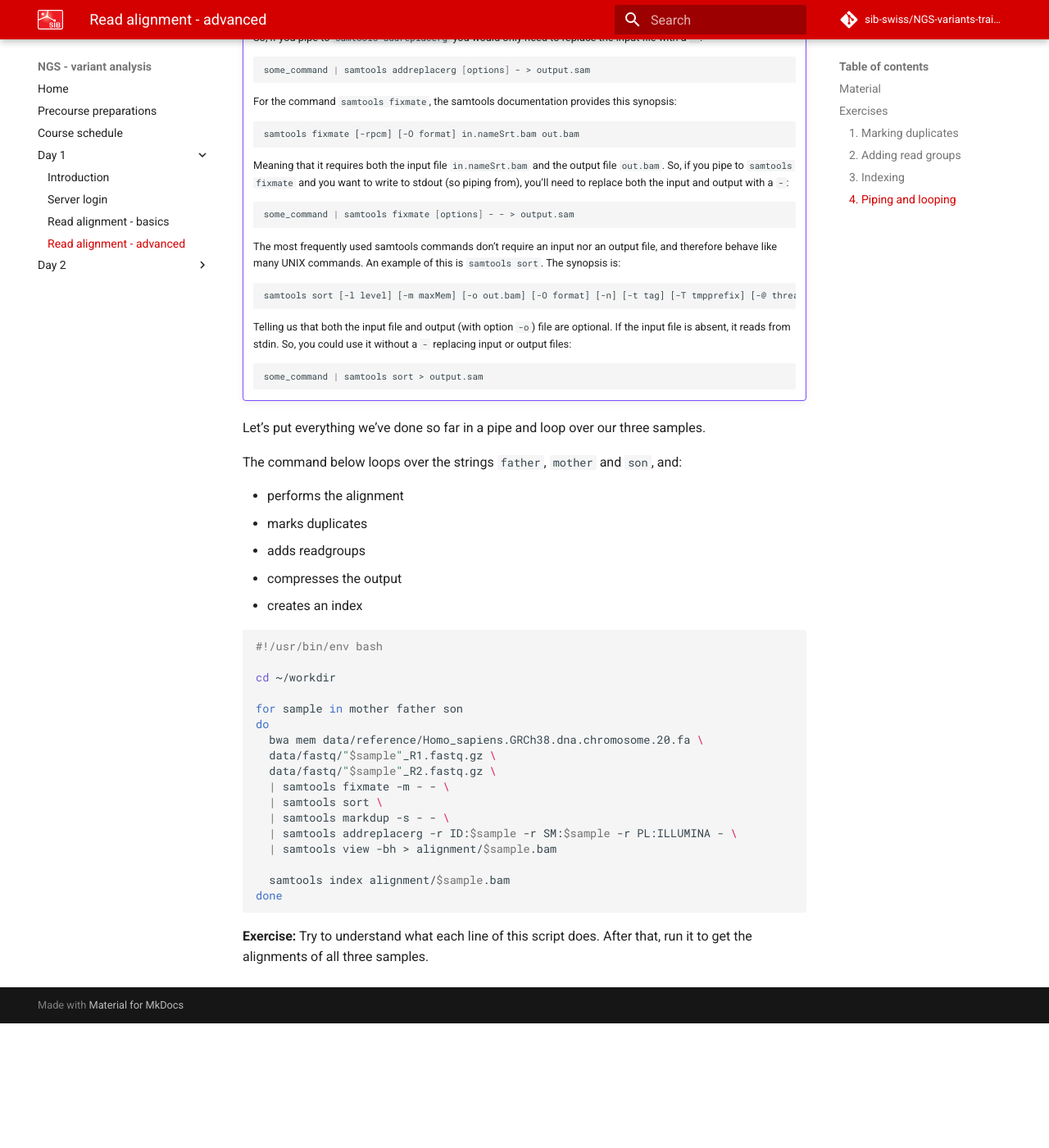
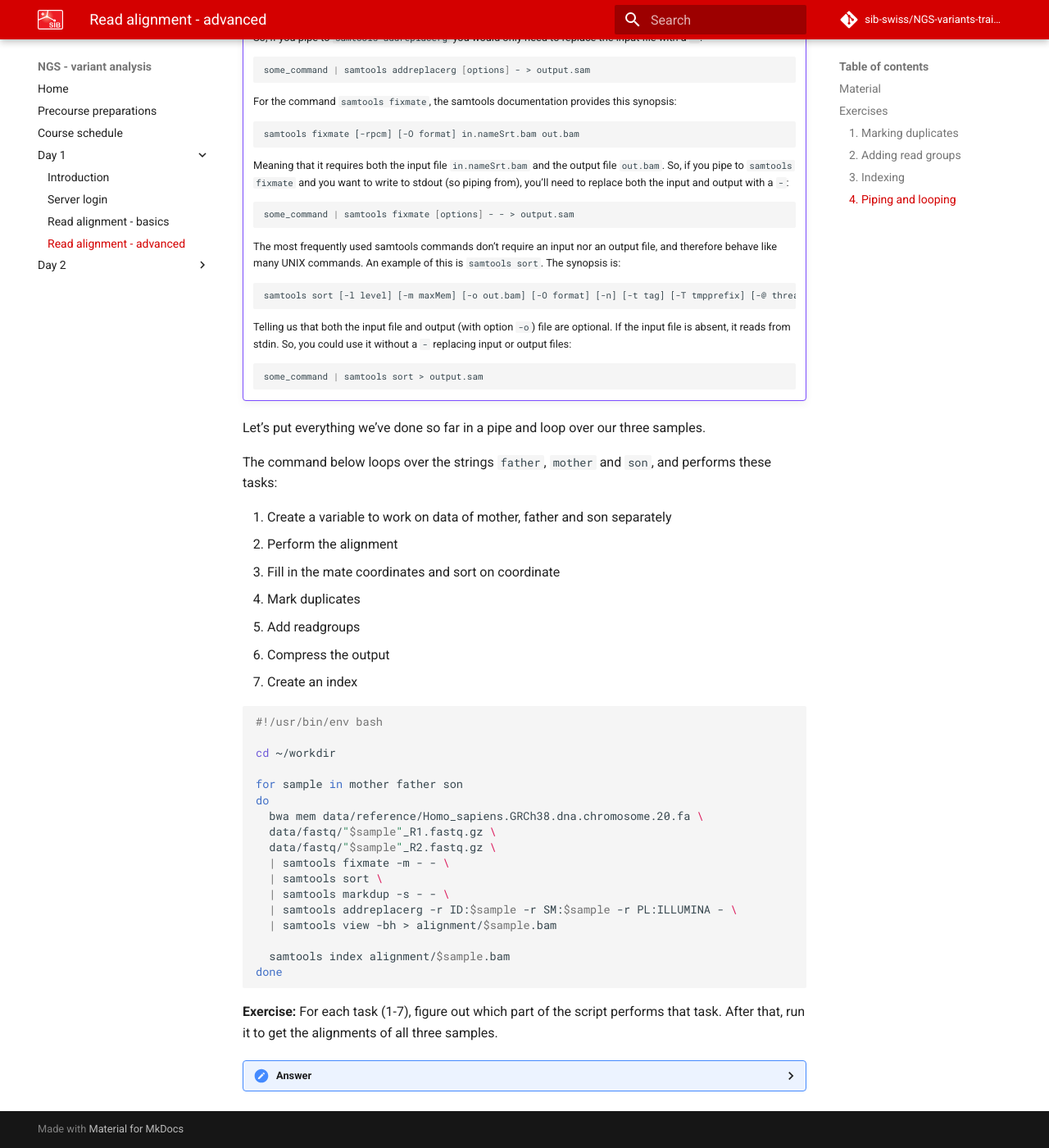
Before and after one commit to sib-swiss/NGS-variants-training, an MkDocs documentation site: the page built from docs/day1/alignment_advanced.md, in a window 1280 px wide and 1400 px high, scrolled down 2304 px. Shown: the whole window at 82% size. Built offline with MkDocs 1.6.1 and Material for MkDocs 9.7.7, drawn with Linux system fonts in a browser that asks for light colours; comment, search, counter and statistics services are not loaded; before the commit the page ends 3552 px from its top, so only the background shows below that; some of the changed text lies outside the part shown.

Commit message:
Issue with compression, better last exercise

````diff
--- a/docs/day1/alignment_advanced.md
+++ b/docs/day1/alignment_advanced.md
@@ -72,8 +72,8 @@ samtools addreplacerg \
 -r ID:mother \
 -r SM:mother \
 -r PL:ILLUMINA \
-mother.markdup.bam \
-> mother.markdup.rg.bam
+-o mother.markdup.rg.bam \
+mother.markdup.bam
 ```
 
 This command modifies the sam header and read tags.
@@ -94,14 +94,11 @@ This command modifies the sam header and read tags.
     ```
 
 ??? done "Answer"
-    Compared to the header of `mother.markdup.bam`, the header of `mother.markdup.rg.bam` contains two extra lines starting with `@PG` and `@RG` respectively:
+    Compared to the header of `mother.markdup.bam`, the header of `mother.markdup.rg.bam` contains an extra line starting with `@RG`:
 
     ```
-    @PG     ID:samtools.4   PN:samtools     PP:samtools.3   VN:1.11 CL:samtools addreplacerg -r ID:mother -r SM:mother -r PL:ILLUMINA mother.markdup.bam
     @RG     ID:mother       SM:mother       PL:ILLUMINA
     ```
-
-    Here, the `@PG` lines tell you which commands have been run on this alignment file. The `@RG` line defines the readgroups present in the alignment file.
 
     In the alignment records, a tag was added at the very end of each line: `RG:Z:mother`.
 
@@ -157,13 +154,15 @@ Samtools can quite easily be used in a UNIX pipeline. This has the advantage tha
 
 Let's put everything we've done so far in a pipe and loop over our three samples.
 
-The command below loops over the strings `father`, `mother` and `son`, and:
+The command below loops over the strings `father`, `mother` and `son`, and performs these tasks:
 
-* performs the alignment
-* marks duplicates
-* adds readgroups
-* compresses the output
-* creates an index
+1. Create a variable to work on data of mother, father and son separately
+2. Perform the alignment
+3. Fill in the mate coordinates and sort on coordinate
+4. Mark duplicates
+5. Add readgroups
+6. Compress the output
+7. Create an index
 
 ```sh
 #!/usr/bin/env bash
@@ -185,4 +184,53 @@ do
 done
 ```
 
-**Exercise:** Try to understand what each line of this script does. After that, run it to get the alignments of all three samples.
+**Exercise:** For each task (1-7), figure out which part of the script performs that task. After that, run it to get the alignments of all three samples.
+
+??? done "Answer"
+    Creating variables (1):
+
+    ```sh
+    for sample in mother father son
+    do
+      ...
+    done
+    ```
+
+    Perform the alignment (2):
+
+    ```sh
+    bwa mem data/reference/Homo_sapiens.GRCh38.dna.chromosome.20.fa \
+    data/fastq/"$sample"_R1.fastq.gz \
+    data/fastq/"$sample"_R2.fastq.gz
+    ```
+
+    Fill in the mate coordinates and sort on coordinate (3):
+
+    ```sh
+    samtools fixmate -m <INPUT> <OUTPUT> \
+    | samtools sort
+    ```
+
+    Mark duplicates (4):
+
+    ```sh
+    samtools markdup -s <INPUT> <OUTPUT>
+    ```
+
+    Add readgroups (5):
+
+    ```sh
+    samtools addreplacerg -r ID:$sample -r SM:$sample -r PL:ILLUMINA <INPUT>
+    ```
+
+    Compress the output (6):
+
+    ```sh
+    samtools view -bh > alignment/$sample.bam
+    ```
+
+    Create an index (7):
+
+    ```sh
+    samtools index alignment/$sample.bam
+    ```
````
